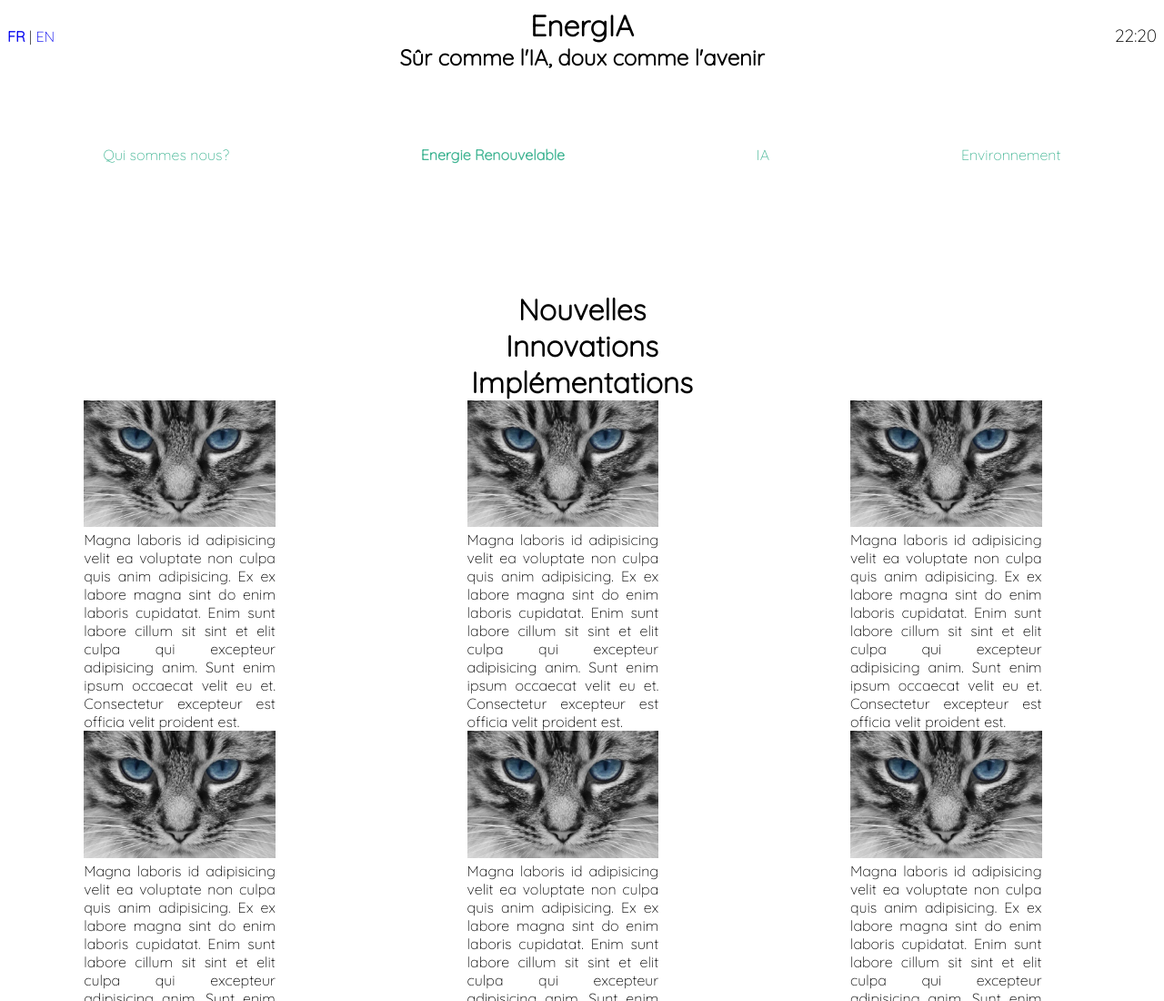
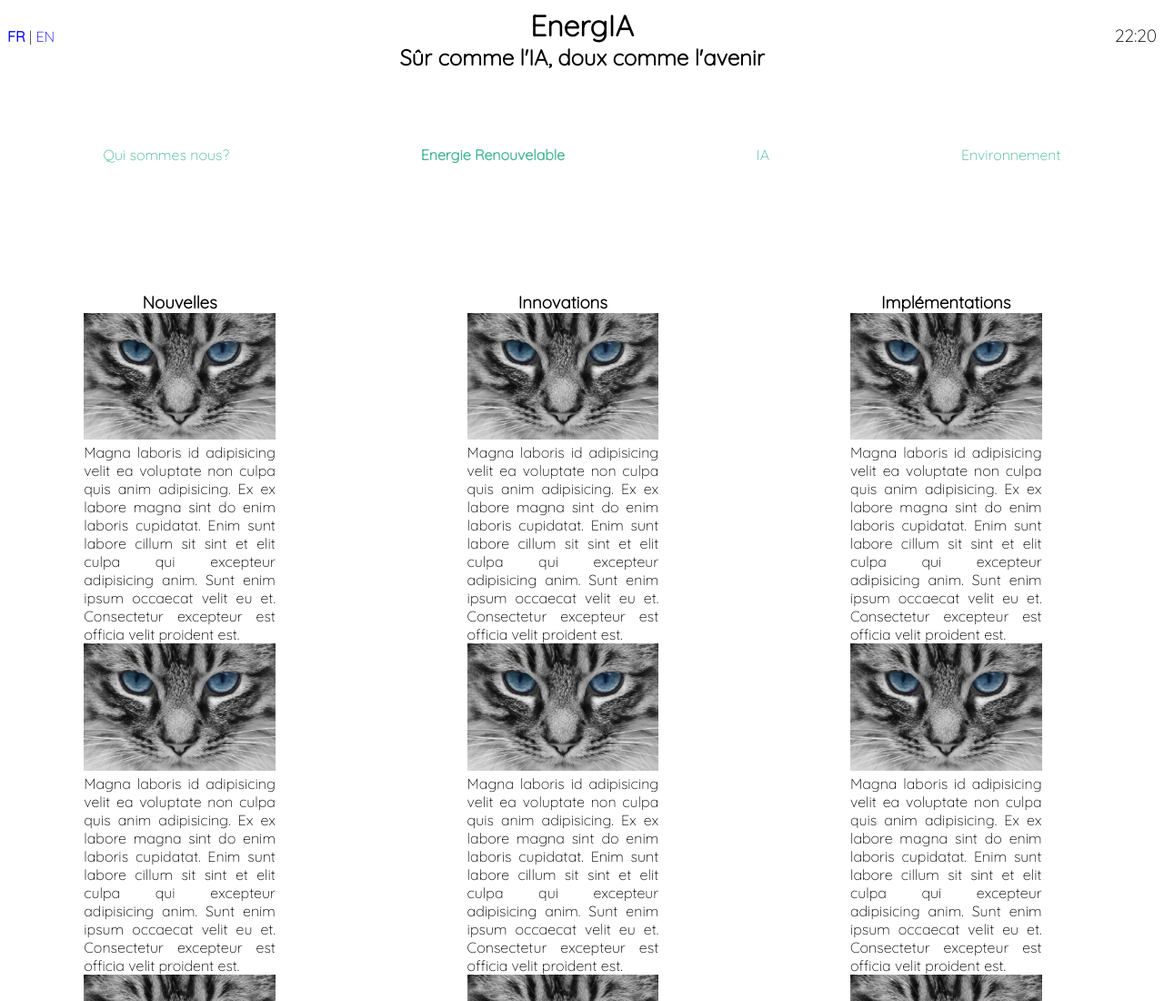
Before and after one commit to raresElu12/energIA, a plain HTML site: page test.html in a window 1280 px wide. Shown: the top 1100 px of the page at 91% size. Drawn offline with Linux system fonts and the light colour scheme.

Commit message:
Update test.html

```diff
--- a/test.html
+++ b/test.html
@@ -33,14 +33,9 @@
             <a href="#">Environnement</a>
         </nav>
         <br><br><br><br><br><br><br>
-        <header>
-            <h1>Nouvelles</h1>
-            <h1>Innovations</h1>
-            <h1>Implémentations</h1>
-        </header>
         <section class="ER" id="container">
             <section id="nouvelles">
-
+                <h1 id="nvl">Nouvelles</h1>
                     <img src="images/pic1.png">
                     <aside>Magna laboris id adipisicing velit ea voluptate non culpa quis anim adipisicing. Ex ex labore magna sint do enim laboris cupidatat. Enim sunt labore cillum sit sint et elit culpa qui excepteur adipisicing anim. Sunt enim ipsum occaecat velit eu et. Consectetur excepteur est officia velit proident est.</aside>
 
@@ -53,8 +48,9 @@
                     <aside>Magna laboris id adipisicing velit ea voluptate non culpa quis anim adipisicing. Ex ex labore magna sint do enim laboris cupidatat. Enim sunt labore cillum sit sint et elit culpa qui excepteur adipisicing anim. Sunt enim ipsum occaecat velit eu et. Consectetur excepteur est officia velit proident est.</aside>
 
             </section>
+
             <section id="innovations">
-
+                <h1 id="inv">Innovations</h1>
                     <img src="images/pic1.png">
                     <aside>Magna laboris id adipisicing velit ea voluptate non culpa quis anim adipisicing. Ex ex labore magna sint do enim laboris cupidatat. Enim sunt labore cillum sit sint et elit culpa qui excepteur adipisicing anim. Sunt enim ipsum occaecat velit eu et. Consectetur excepteur est officia velit proident est.</aside>
 
@@ -68,7 +64,7 @@
 
             </section>
             <section id="implementations">
-
+                <h1 id="impl">Implémentations</h1>
                     <img src="images/pic1.png">
                     <aside>Magna laboris id adipisicing velit ea voluptate non culpa quis anim adipisicing. Ex ex labore magna sint do enim laboris cupidatat. Enim sunt labore cillum sit sint et elit culpa qui excepteur adipisicing anim. Sunt enim ipsum occaecat velit eu et. Consectetur excepteur est officia velit proident est.</aside>
 
```
